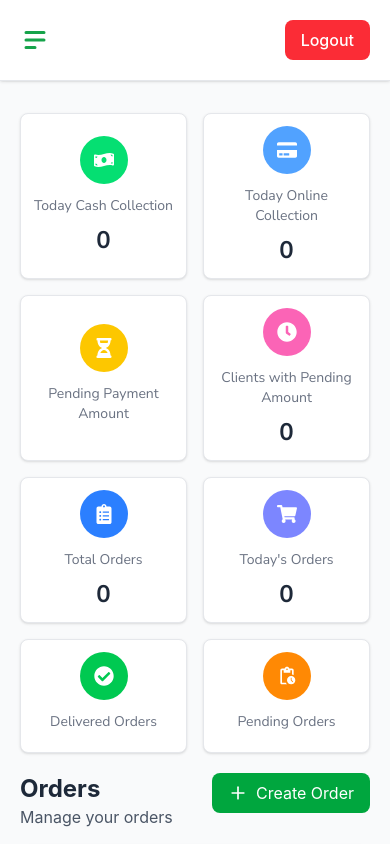
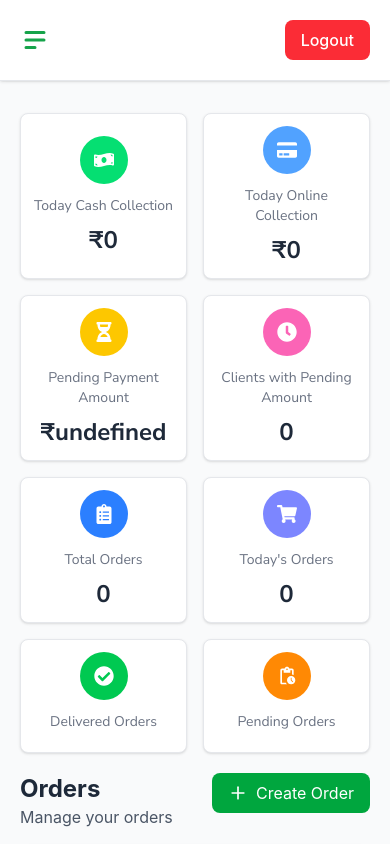
Before and after one commit to team-pr01/good-king-billing-client, a React (Vite) app: page /admin/dashboard in a window 390 px wide. Shown: the top 844 px of the page. Built offline with nearby package versions, Linux system fonts and the light colour scheme; no server answers; what @react-pdf/renderer would draw is missing.

Commit message:
Made responsive

```diff
--- a/src/pages/Admin/AdminDashboardHome/AdminDashboardHome.tsx
+++ b/src/pages/Admin/AdminDashboardHome/AdminDashboardHome.tsx
@@ -83,22 +83,23 @@ const AdminDashboardHome = () => {
       <div className="grid grid-cols-2 md:grid-cols-4 gap-4">
         <DashboardCard
           title="Today Cash Collection"
-          value={todayCashCollection}
+          value={`₹${todayCashCollection}`}
           Icon={FaMoneyBillWave}
           bgColor="bg-green-400"
         />
         <DashboardCard
           title="Today Online Collection"
-          value={todayOnlineCollection}
+          value={`₹${todayOnlineCollection}`}
           Icon={FaCreditCard}
           bgColor="bg-blue-400"
         />
         <DashboardCard
           title="Pending Payment Amount"
-          value={pendingPaymentAmount}
+          value={`₹${pendingPaymentAmount}`}
           Icon={FaHourglassHalf}
           bgColor="bg-yellow-400"
         />
+
         <DashboardCard
           title="Clients with Pending Amount"
           value={clientsWithPendingAmount}
```
